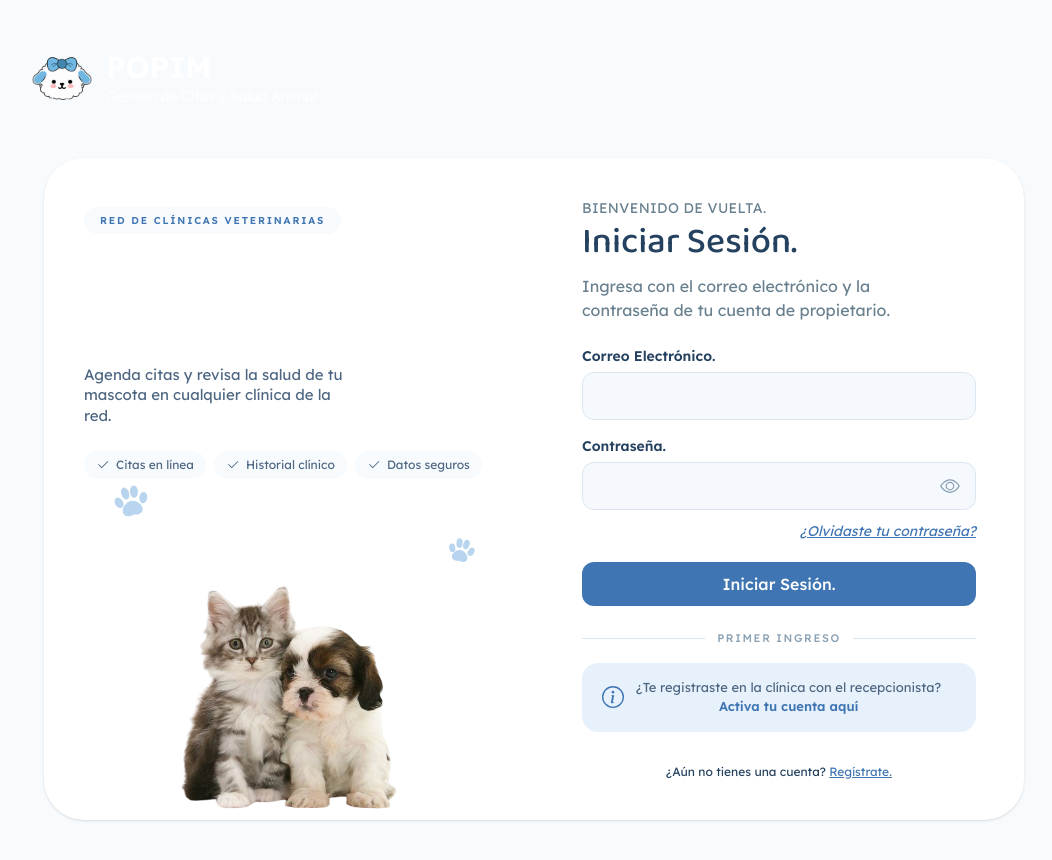
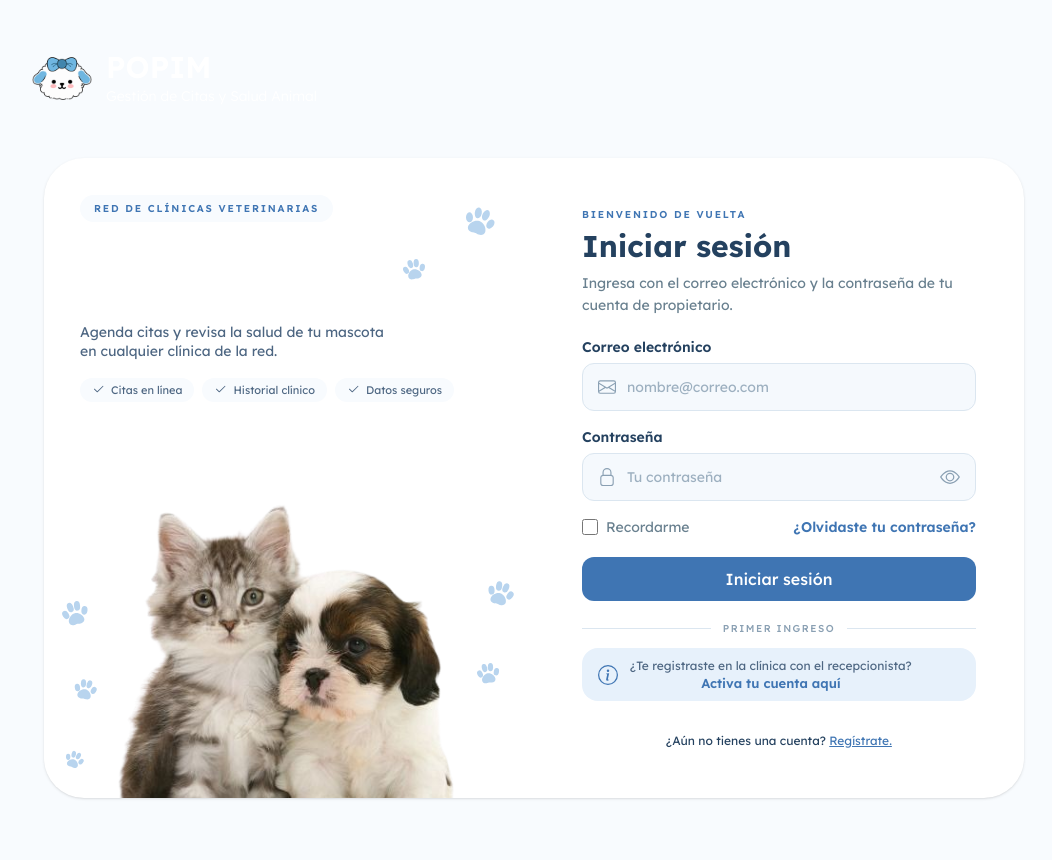
Before and after one commit to Jesileth/POPIM, a Next.js app in the folder frontend-propietario/: page /login in a window 1280 px wide. Shown: the whole page, without its empty margins (106-1158 px from the left). After the commit the page ends 838 px from the top, so only its background shows below. Built offline with nearby package versions, Linux system fonts and the light colour scheme; no server answers.

Commit message:
Iconos en las págins siguientes

```diff
--- a/frontend-propietario/src/Componentes/CampoTexto.js
+++ b/frontend-propietario/src/Componentes/CampoTexto.js
@@ -4,7 +4,7 @@
 import { useState } from "react";
 import { IconEye, IconEyeSlash, IconLock, IconMail } from "@/Componentes/Iconos";
 
-const ICONOS = { correo: IconMail, candado: IconLock };
+const ICONOS = { Iconcorreo: IconMail, candado: IconLock };
 
 export default function CampoTexto({
   id,
@@ -17,7 +17,7 @@ export default function CampoTexto({
   disabled = false,
   error = "",
   formato, // función opcional que arregla el texto mientras se escribe
-  icono, // "correo" o "candado" (opcional)
+  icono, // "Iconcorreo" o "candado" (opcional)
 })
 {
   const [visible, setVisible] = useState(false);
--- a/frontend-propietario/src/Componentes/PanelPopim.js
+++ b/frontend-propietario/src/Componentes/PanelPopim.js
@@ -16,16 +16,16 @@ export default function PanelPopim({ lema, beneficios = BENEFICIOS_POR_DEFECTO }
           "linear-gradient(180deg, var(--color-popim-panel-inicio), var(--color-popim-panel-fin))",
       }}
     >
-      {/* 1. PARTE DE ARRIBA: etiqueta, titular, subtítulo y chips */}
-      <div className="relative z-10 px-10 pt-12">
-        <span className="inline-block rounded-full bg-popim-chip px-4 py-1.5 text-[10px] font-semibold uppercase tracking-[0.18em] text-popim-primary">
+      {/* PARTE DE ARRIBA: etiqueta, titular, subtítulo y chips */}
+      <div className="relative z-10 px-9 pt-9">
+        <span className="inline-block rounded-full bg-popim-chip px-3.5 py-1.5 text-[10px] font-semibold uppercase tracking-[0.18em] text-popim-primary">
           Red de clínicas veterinarias
         </span>
 
         {/* La key hace que el fundido se repita cada vez que cambia el titular */}
         <h2
           key={`${linea1}${linea2}`}
-          className="mt-8 animate-aparecer text-4xl font-bold leading-[1.15] text-popim-ink motion-reduce:animate-none"
+          className="mt-5 animate-aparecer text-3xl font-bold leading-[1.15] text-popim-ink motion-reduce:animate-none"
         >
           {linea1}
           {linea2 && (
@@ -36,36 +36,45 @@ export default function PanelPopim({ lema, beneficios = BENEFICIOS_POR_DEFECTO }
           )}
         </h2>
 
-        <p className="mt-4 max-w-68 text-[15px] leading-snug text-popim-texto">
+        <p className="mt-3 max-w-xs text-sm leading-snug text-popim-texto">
           Agenda citas y revisa la salud de tu mascota en cualquier clínica de la red.
         </p>
 
-        <ul className="mt-6 flex flex-wrap gap-2">
+        <ul className="mt-4 flex flex-wrap gap-2">
           {beneficios.map((beneficio) => (
             <li
               key={beneficio}
-              className="flex items-center gap-1.5 rounded-full bg-popim-chip px-3 py-1.5 text-xs text-popim-texto"
+              className="flex items-center gap-1.5 rounded-full bg-popim-chip px-3 py-1 text-[11px] text-popim-texto"
             >
-              <IconCheck size={14} />
+              <IconCheck size={13} />
               {beneficio}
             </li>
           ))}
         </ul>
       </div>
 
-      {/* 2. HUELLITAS decorativas */}
-      <PawIcon className="absolute bottom-75 left-[14%] h-9 w-9 -rotate-12 text-popim-paw" />
-      <PawIcon className="absolute bottom-63.75 right-[12%] h-7 w-7 rotate-12 text-popim-paw" />
+      {/* PATITAS decorativas: arriba a la derecha y a los lados del arco */}
+      <PawIcon className="absolute right-[8%] top-12 h-8 w-8 rotate-18 text-popim-paw" />
+      <PawIcon className="absolute right-[22%] top-25 h-6 w-6 rotate-[-10deg] text-popim-paw" />
+      <PawIcon className="absolute bottom-42.5 left-[3.5%] h-7 w-7 rotate-[-14deg] text-popim-paw" />
+      <PawIcon className="absolute bottom-24 left-[6%] h-6 w-6 rotate-10 text-popim-paw" />
+      <PawIcon className="absolute bottom-7 left-[4%] h-5 w-5 rotate-20 text-popim-paw" />
+      <PawIcon className="absolute bottom-47.5 right-[4%] h-7 w-7 rotate-16 text-popim-paw" />
+      <PawIcon className="absolute bottom-28 right-[7%] h-6 w-6 rotate-[-8deg] text-popim-paw" />
 
-      {/* 3. PARTE DE ABAJO: arco claro con la foto, pegado al borde inferior */}
+      {/* PARTE DE ABAJO: arco claro con la foto, pegado al borde inferior */}
       <div className="absolute inset-x-0 bottom-0 flex justify-center">
-        <div className="relative h-62.5 w-[72%] rounded-t-full bg-white/55">
+        <div className="relative h-53.75 w-100 rounded-t-full bg-white/55"> {/*Circulo*/}
           <Image
             src="/Imagenes/mascotas.png"
             alt=""
-            width={700}
-            height={720}
-            className="absolute bottom-0 left-1/2 h-auto w-[84%] -translate-x-1/2"
+            width={900}
+            height={420}
+            className="absolute bottom-0 left-1/2 h-auto w-[120%] -translate-x-1/2"
+            style={{
+            transform: "scale(1.19) translateY(70px)",
+            transformOrigin: "center bottom",
+          }}
           />
         </div>
       </div>
--- a/frontend-propietario/src/app/(auth)/layout.js
+++ b/frontend-propietario/src/app/(auth)/layout.js
@@ -12,13 +12,14 @@ import { PanelContexto } from "@/lib/panelContexto";
 // En qué lado va el panel azul y qué lema muestra en cada pantalla.
 // Para cambiar un lado, cambia "izquierda" por "derecha" (o al revés).
 const CONFIG_PANEL = {
-  "/login": { lado: "izquierda", lema: "Tu mascota, en buenas manos." },
-  "/registro": { lado: "derecha", lema: "Tu mascota, en buenas manos." },
+  "/login": { lado: "izquierda", lema: ["Tu mascota,", "en buenas manos."] },
+  "/registro": { lado: "derecha", lema: ["Tu mascota,", "en buenas manos."] },
   "/registro-mascota": { lado: "izquierda", lema: "Un último paso." },
   "/activar-cuenta": { lado: "izquierda", lema: "Ya tienes un perfil con nosotros." },
   "/recuperar-password": { lado: "izquierda", lema: "¿Olvidaste tu contraseña?" },
 };
 
+//#region codigo anterior
 /*export default function AuthLayout({ children }) {
   const ruta = usePathname();
   const { lado, lema } = CONFIG_PANEL[ruta] ?? CONFIG_PANEL["/login"];
@@ -56,6 +57,10 @@ const CONFIG_PANEL = {
     </main>
   );
 }*/
+//#endregion
+
+// Altura mínima de la tarjeta: se ajusta al alto de la ventana (entre 520 y 640 px)
+const ALTURA_TARJETA = "lg:min-h-[clamp(520px,calc(100dvh_-_140px),640px)]";
 
 export default function AuthLayout({ children }) {
   const ruta = usePathname();
@@ -87,15 +92,15 @@ export default function AuthLayout({ children }) {
             <PanelPopim lema={lemaExtra ?? lema} />
           </div>
 
-          {/* Formulario: ocupa la mitad que el panel deja libre */}
+           {/* Formulario: ocupa la mitad que el panel deja libre */}
           <div
-            className={`flex lg:min-h-150 lg:w-1/2 ${
+            className={`flex lg:w-1/2 ${ALTURA_TARJETA} ${
               panelDerecha ? "lg:ml-0" : "lg:ml-[50%]"
             }`}
           >
             <div
               key={ruta}
-              className="flex w-full animate-aparecer flex-col justify-center px-8 py-10 motion-reduce:animate-none sm:px-12"
+              className="flex w-full animate-aparecer flex-col justify-center px-8 py-7 motion-reduce:animate-none sm:px-12"
             >
               {children}
             </div>
--- a/frontend-propietario/src/app/(auth)/login/page.js
+++ b/frontend-propietario/src/app/(auth)/login/page.js
@@ -8,8 +8,8 @@ import Link from "next/link";
 import { useRouter } from "next/navigation";
 import CampoTexto from "@/Componentes/CampoTexto";
 import BotonPrimario from "@/Componentes/BotonPrimario";
+import Mensaje from "@/Componentes/Mensaje";
 import { IconInfo } from "@/Componentes/Iconos";
-import Mensaje from "@/Componentes/Mensaje";
 import { iniciarSesion } from "@/servicios/auth";
 import { normalizarEmail, validarEmail, validarObligatorio } from "@/lib/validaciones";
 
@@ -35,6 +35,7 @@ export default function LoginPage() {
     const respuesta = await iniciarSesion({
       email: normalizarEmail(datos.email),
       password: datos.password,
+      recordarme: Boolean(datos.recordarme), // la casilla marcada llega como "on"
     });
     setCargando(false);
 
@@ -47,57 +48,66 @@ export default function LoginPage() {
 
   return (
     <>
-      <p className="text-sm uppercase tracking-wide text-popim-muted">
-        Bienvenido de vuelta.
+      <p className="text-[10px] font-semibold uppercase tracking-[0.18em] text-popim-primary">
+        Bienvenido de vuelta
       </p>
-      <h1 className="mt-1 text-4xl font-baloo text-popim-ink"
-      style={{ fontWeight: 500 }}
-      >Iniciar Sesión.</h1>
-      <p className="mt-3 max-w-xs text-base text-popim-muted">
+      <h1 className="mt-1.5 text-3xl font-bold text-popim-ink">Iniciar sesión</h1>
+      <p className="mt-2 max-w-sm text-sm leading-relaxed text-popim-muted">
         Ingresa con el correo electrónico y la contraseña de tu cuenta de propietario.
       </p>
 
-      <form onSubmit={enviar} noValidate className="mt-6 flex flex-col gap-4">
+      <form onSubmit={enviar} noValidate className="mt-5 flex flex-col gap-4">
         <CampoTexto
           id="email"
-          etiqueta="Correo Electrónico."
+          etiqueta="Correo electrónico"
           tipo="email"
+          placeholder="nombre@correo.com"
           autoComplete="email"
+          icono="Iconcorreo"
           error={errores.email}
         />
-        <div>
         <CampoTexto
           id="password"
-            etiqueta="Contraseña."
+          etiqueta="Contraseña"
           tipo="password"
+          placeholder="Tu contraseña"
           autoComplete="current-password"
+          icono="candado"
           error={errores.password}
         />
-          <div className="mt-2 text-right">
+
+        <div className="flex items-center justify-between gap-3">
+          <label className="flex cursor-pointer items-center gap-2 text-sm text-popim-muted">
+            <input
+              type="checkbox"
+              name="recordarme"
+              className="h-4 w-4 cursor-pointer rounded accent-popim-primary"
+            />
+            Recordarme
+          </label>
           <Link
             href="/recuperar-password"
-              className="text-sm italic text-popim-primary underline"
-            > ¿Olvidaste tu contraseña?
+            className="text-sm font-semibold text-popim-primary hover:underline"
+          >
+            ¿Olvidaste tu contraseña?
           </Link>
-          </div>
         </div>
 
         {errorGeneral && <Mensaje tipo="error">{errorGeneral}</Mensaje>}
-        <BotonPrimario cargando={cargando}>Iniciar Sesión.</BotonPrimario>
+        <BotonPrimario cargando={cargando}>Iniciar sesión</BotonPrimario>
       </form>
 
       {/* Divisor con etiqueta */}
-      <div className="mt-6 flex items-center gap-3 text-[11px] font-medium uppercase tracking-[0.15em] text-popim-etiqueta">
+      <div className="mt-5 flex items-center gap-3 text-[10px] font-medium uppercase tracking-[0.15em] text-popim-etiqueta">
         <span className="h-px flex-1 bg-popim-linea" />
         Primer ingreso
         <span className="h-px flex-1 bg-popim-linea" />
       </div>
 
       {/* Caja informativa */}
-      <div className="mt-4 flex items-center gap-3 rounded-2xl bg-popim-info px-5 py-4">
-        <IconInfo size={22} className="shrink-0 text-popim-info-acento" />
-
-        <div className="text-[13px] leading-snug text-popim-info-texto">
+      <div className="mt-3 flex items-center gap-3 rounded-2xl bg-popim-info px-4 py-2.5">
+        <IconInfo size={20} className="shrink-0 text-popim-info-acento" />
+        <div className="text-xs leading-tight text-popim-info-texto">
           <p>¿Te registraste en la clínica con el recepcionista?</p>
           <Link
             href="/activar-cuenta"
--- a/frontend-propietario/src/app/(auth)/recuperar-password/page.js
+++ b/frontend-propietario/src/app/(auth)/recuperar-password/page.js
@@ -7,6 +7,7 @@ import CampoTexto from "@/Componentes/CampoTexto";
 import CodigoOtp from "@/Componentes/CodigoOtp";
 import BotonPrimario from "@/Componentes/BotonPrimario";
 import Mensaje from "@/Componentes/Mensaje";
+import { IconMail } from "@/Componentes/Iconos";
 import { usePanel } from "@/lib/panelContexto";
 import { restablecerPassword, solicitarCodigo, verificarCodigo } from "@/servicios/auth";
 import {
@@ -17,6 +18,8 @@ import {
   validarEmail,
   validarPassword,
 } from "@/lib/validaciones";
+
+const Iconcorreo = <IconMail size={18} color="#4A6A7A" />;
 
 const DURACION_CODIGO = 15 * 60; // 15 minutos (REQ-001 y RNF-15)
 
@@ -169,6 +172,7 @@ export default function RecuperarPasswordPage() {
               tipo="email"
               placeholder="Correo Electronico"
               autoComplete="email"
+              icono="Iconcorreo" // recuerda que al declarar el icono es con "" y no con {}
               error={errores.email}
             />
             <BotonPrimario cargando={cargando === "correo"}>Enviar Código</BotonPrimario>
@@ -264,6 +268,7 @@ export default function RecuperarPasswordPage() {
                 tipo="password"
                 placeholder="Mínimo 8 caracteres"
                 autoComplete="new-password"
+                icono= "candado"
                 error={errores.password}
               />
               <CampoTexto
@@ -272,6 +277,7 @@ export default function RecuperarPasswordPage() {
                 tipo="password"
                 placeholder="Mínimo 8 caracteres"
                 autoComplete="new-password"
+                icono= "candado"
                 error={errores.confirmar}
               />
 
```
Lines whose indentation alone changed are shown as unchanged.
